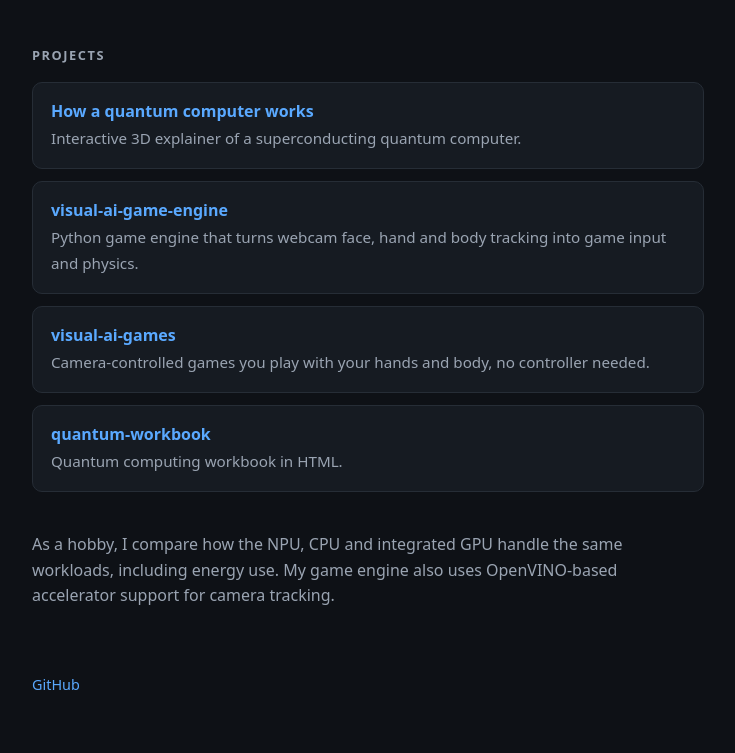
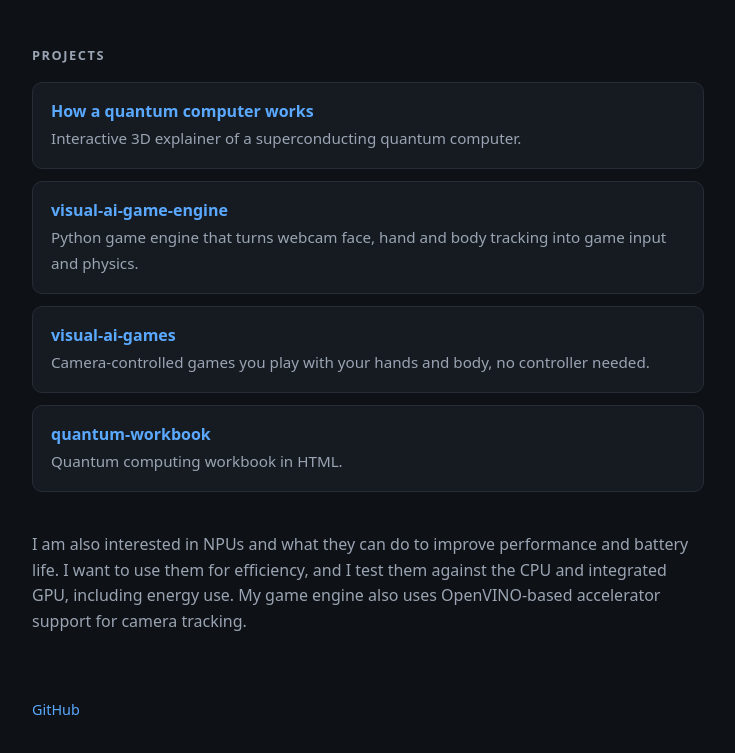
Before and after one commit to Ashiqalink/ashiqalink.github.io, a plain HTML site: page index.html in a window 1280 px wide. Shown: the part 574-1327 px from the top of the page, without its empty margins (272-1007 px from the left). Drawn offline with Linux system fonts and the light colour scheme.

Commit message:
Reword NPU interest

```diff
--- a/index.html
+++ b/index.html
@@ -64,7 +64,7 @@
     </a>
   </div>
 
-  <p class="note">As a hobby, I compare how the NPU, CPU and integrated GPU handle the same workloads, including energy use. My game engine also uses OpenVINO-based accelerator support for camera tracking.</p>
+  <p class="note">I am also interested in NPUs and what they can do to improve performance and battery life. I want to use them for efficiency, and I test them against the CPU and integrated GPU, including energy use. My game engine also uses OpenVINO-based accelerator support for camera tracking.</p>
 
   <footer>
     <a href="https://github.com/Ashiqalink">GitHub</a>
```
